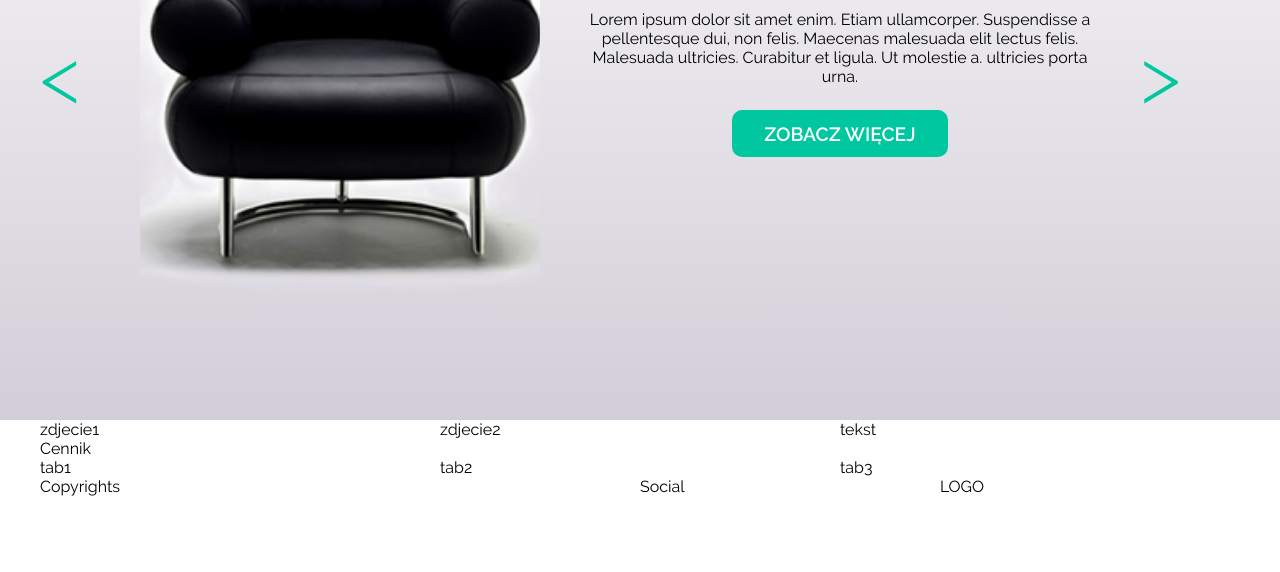
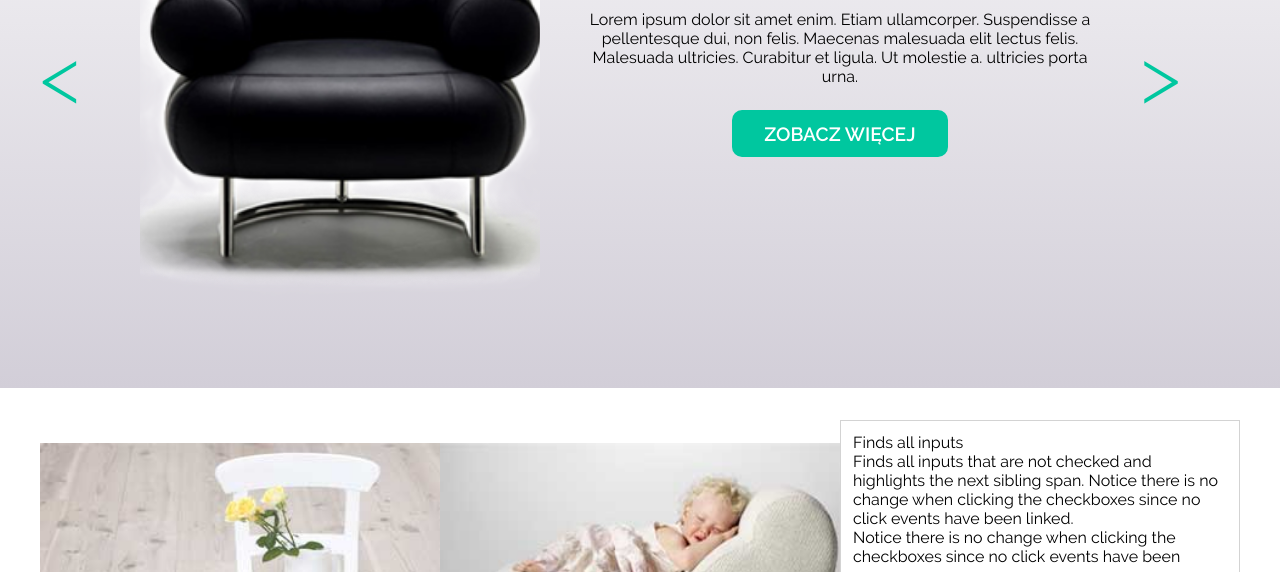
Before and after one commit to JKarkosza/SitOnChair, a website: page index.html in a window 1280 px wide. Shown: the part 380-952 px from the top of the page. Before the commit the page ends 876 px from the top, so only its background shows below. Drawn offline with Linux system fonts and the light colour scheme.

Commit message:
sekcja 3 ustawianie

```diff
--- a/index.html
+++ b/index.html
@@ -60,9 +60,17 @@
   <section class="chairs">
     <div class="container">
       <div class="row">
-        <div class="col-4">zdjecie1</div>
-        <div class="col-4">zdjecie2</div>
-        <div class="col-4">tekst</div>
+        <div class="col-4"></div>
+        <div class="col-4"></div>
+        <div class="col-4">
+          <h2>Finds all inputs</h2>
+          <p>
+            Finds all inputs that are not checked and highlights the next sibling span. Notice there is no change when clicking the checkboxes since no click events have been linked.
+          </p>
+          <p>
+            Notice there is no change when clicking the checkboxes since no click events have been
+          </p>
+        </div>
       </div>
     </div>
   </section>
--- a/scss/partials/_base.scss
+++ b/scss/partials/_base.scss
@@ -48,7 +48,7 @@ header {
 
 main {
   background: linear-gradient(180deg, white, $mainBackground);
-  height: 94vh;
+  height: 90vh;
   .row{
     .col-1{
       color: $mainColor;
@@ -100,3 +100,23 @@ main {
     }
   }
 }
+
+.chairs{
+  height: 45vh;
+  .col-4{
+    height: 40vh;
+    padding: 1.5vh;
+    margin-bottom: 6vh;
+  }
+
+  .col-4:first-of-type{
+    background: url("/images/box1_img.jpg") no-repeat center/contain;
+  }
+
+  .col-4:nth-of-type(2){
+    background: url("/images/box2_img.jpg") no-repeat center/contain;
+  }
+  .col-4:last-of-type{
+    border: 1px solid lightgrey;
+  }
+}
```
Also changed, not shown: css/style.css.
